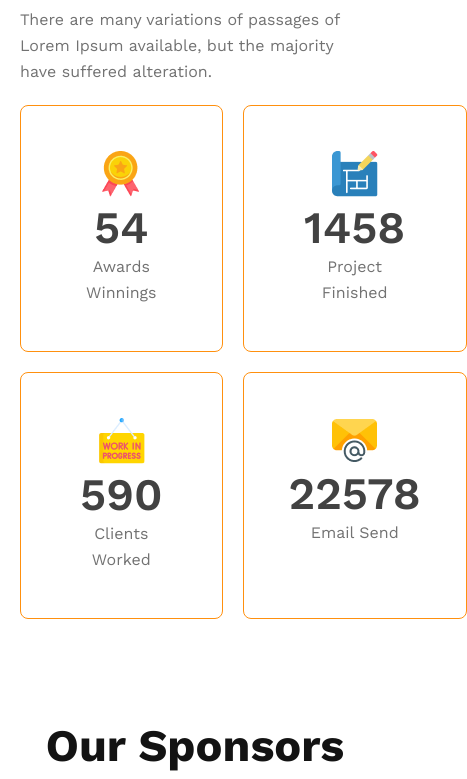
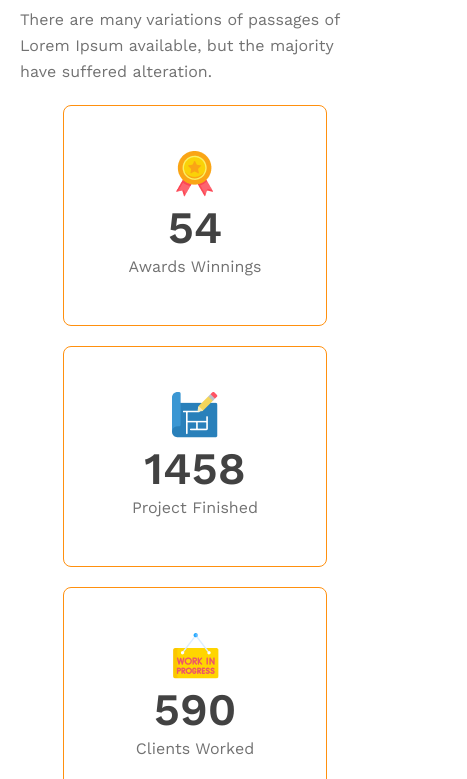
Before and after one commit to Asad9340/practice-architects-website, a plain HTML site: page index.html in a window 390 px wide. Shown: the part 5183-5962 px from the top of the page, 467 px wide, since content can reach past the window. Drawn offline with nearby package versions, Linux system fonts and the light colour scheme.

Commit message:
fix some bugs

```diff
--- a/styles/style.css
+++ b/styles/style.css
@@ -278,7 +278,7 @@ footer {
   }
   .fact-award {
     display: grid;
-    grid-template-columns: repeat(2, 1fr);
+    grid: template columns 1fr;
     gap: 20px;
     margin: 20px 20px;
   }
```
